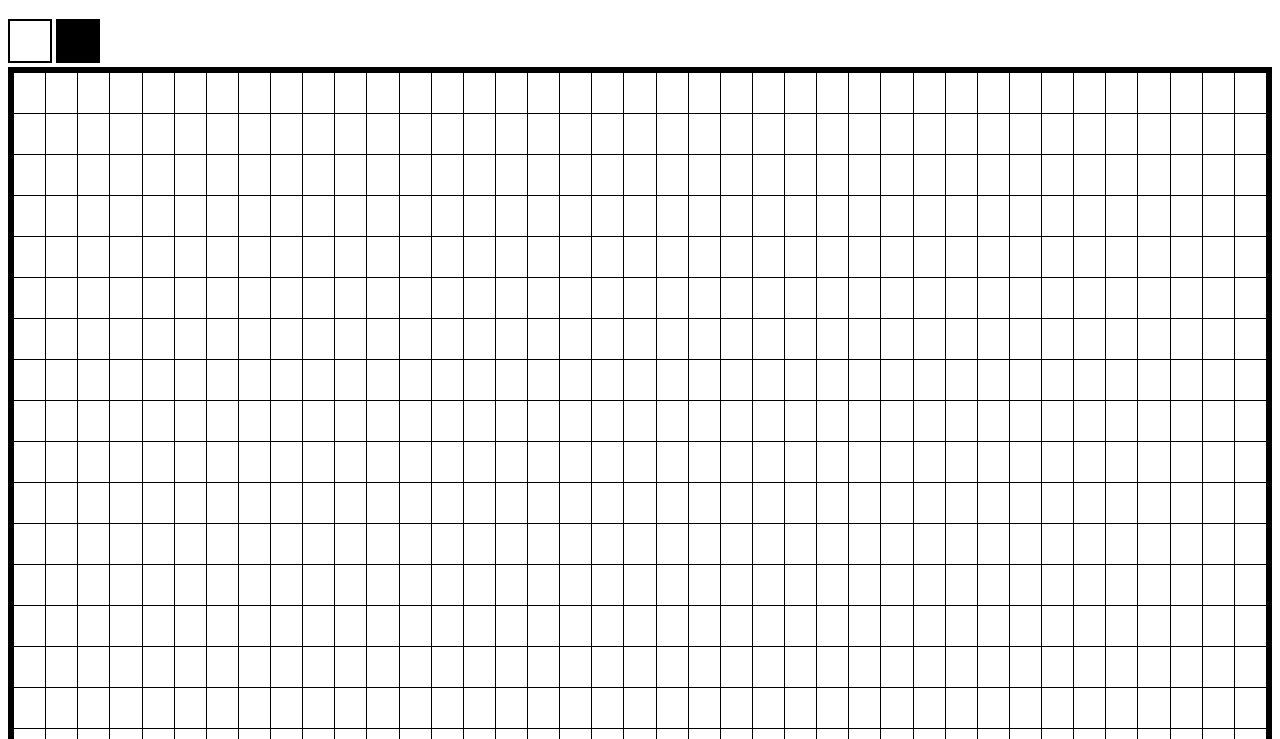
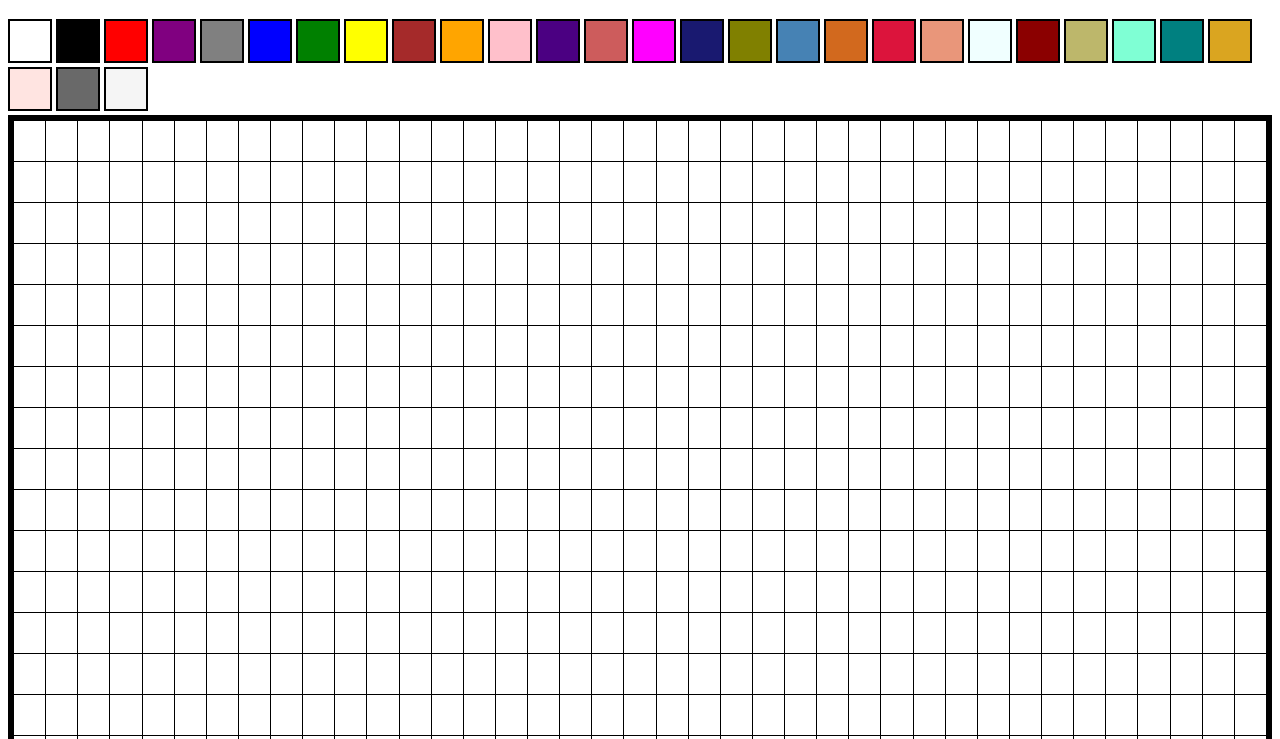
Before and after one commit to RCHS-Programming/unit4-ch1-pixelart-yourfriendlysavior, a plain HTML site: page resources/index.html in a window 1280 px wide. Shown: the part 61-800 px from the top of the page. Drawn offline with Linux system fonts and the light colour scheme.

Commit message:
MORE COLORS

```diff
--- a/resources/index.html
+++ b/resources/index.html
@@ -10,6 +10,33 @@
 <div id="palette">
 	<div class="pen" style="background-color:white;" onclick="setPenColor('white')"></div>
 	<div class="pen" style="background-color:black;" onclick="setPenColor('black')"></div>
+	<div class="pen" style="background-color:red;" onclick="setPenColor('red')"></div>
+	<div class="pen" style="background-color:purple;" onclick="setPenColor('purple')"></div>
+	<div class="pen" style="background-color:grey;" onclick="setPenColor('grey')"></div>
+	<div class="pen" style="background-color:blue;" onclick="setPenColor('blue')"></div>
+	<div class="pen" style="background-color:green;" onclick="setPenColor('green')"></div>
+	<div class="pen" style="background-color:yellow;" onclick="setPenColor('yellow')"></div>
+	<div class="pen" style="background-color:brown;" onclick="setPenColor('brown')"></div>
+	<div class="pen" style="background-color:orange;" onclick="setPenColor('orange')"></div>
+	<div class="pen" style="background-color:pink;" onclick="setPenColor('pink')"></div>
+	<div class="pen" style="background-color:indigo;" onclick="setPenColor('indigo')"></div>
+	<div class="pen" style="background-color:indianred;" onclick="setPenColor('indianred')"></div>
+	<div class="pen" style="background-color:magenta;" onclick="setPenColor('magenta')"></div>
+	<div class="pen" style="background-color:midnightblue;" onclick="setPenColor('midnightblue')"></div>
+	<div class="pen" style="background-color:olive;" onclick="setPenColor('olive')"></div>
+	<div class="pen" style="background-color:steelblue;" onclick="setPenColor('steelblue')"></div>
+	<div class="pen" style="background-color:chocolate;" onclick="setPenColor('chocolate')"></div>
+	<div class="pen" style="background-color:crimson;" onclick="setPenColor('crimson')"></div>
+	<div class="pen" style="background-color:darksalmon;" onclick="setPenColor('darksalmon')"></div>
+	<div class="pen" style="background-color:azure;" onclick="setPenColor('azure')"></div>
+	<div class="pen" style="background-color:darkred;" onclick="setPenColor('darkred')"></div>
+	<div class="pen" style="background-color:darkkhaki;" onclick="setPenColor('darkkahki')"></div>
+	<div class="pen" style="background-color:aquamarine;" onclick="setPenColor('aquamarine')"></div>
+	<div class="pen" style="background-color:teal;" onclick="setPenColor('teal')"></div>
+	<div class="pen" style="background-color:goldenrod;" onclick="setPenColor('goldenrod')"></div>
+	<div class="pen" style="background-color:mistyrose;" onclick="setPenColor('mistyrose')"></div>
+	<div class="pen" style="background-color:dimgrey;" onclick="setPenColor('dimgrey')"></div>
+	<div class="pen" style="background-color:whitesmoke;" onclick="setPenColor('whitesmoke')"></div>
 </div>
 <div id="art">
 <div class="row">
```
Also changed, not shown: resources/script.js (line endings or trailing spaces).
